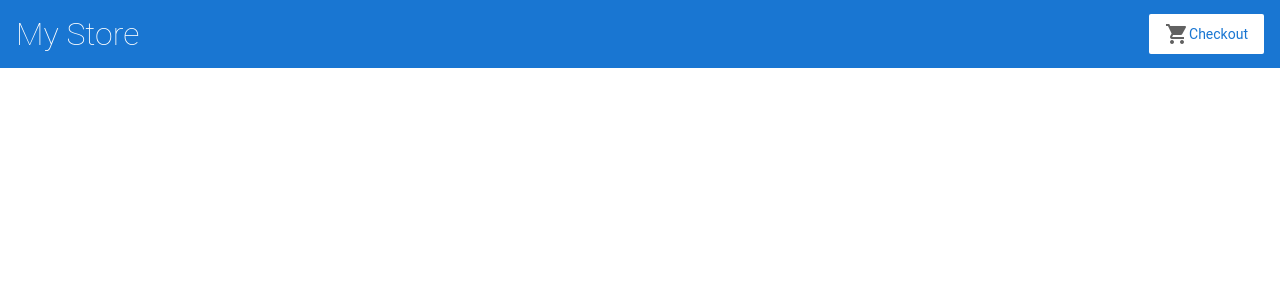
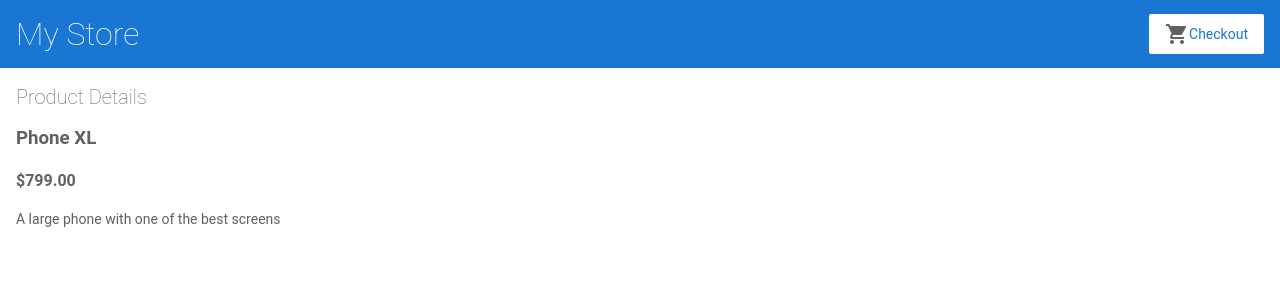
Before and after one commit to wangxinfei/ShoppingApp, an Angular app: page /products/1 in a window 1280 px wide. Before the commit this address led to /. Shown: the top 300 px of the page. Built offline with nearby package versions, Linux system fonts and the light colour scheme.

Commit message:
fix product details routing

```diff
--- a/src/app/app-routing.module.ts
+++ b/src/app/app-routing.module.ts
@@ -8,7 +8,7 @@ import { CartComponent } from './cart/cart.component';
 const routes: Routes = [
   { path: '', redirectTo: '/dashboard', pathMatch: 'full' },
   { path: 'dashboard', component: ProductListComponent },
-  { path: 'detail/:id', component: ProductDetailsComponent },
+  { path: 'products/:id', component: ProductDetailsComponent },
   { path: 'cart', component: CartComponent }
 ];
 
--- a/src/app/product-details/product-details.component.ts
+++ b/src/app/product-details/product-details.component.ts
@@ -16,7 +16,7 @@ export class ProductDetailsComponent implements OnInit {
   ngOnInit() {
     // First get the product id from the current route.
     const routeParams = this.route.snapshot.paramMap;
-    const productIdFromRoute = Number(routeParams.get('productId'));
+    const productIdFromRoute = Number(routeParams.get('id'));
 
     // Find the product that correspond with the id provided in route.
     this.product = products.find(product => product.id === productIdFromRoute);
```
